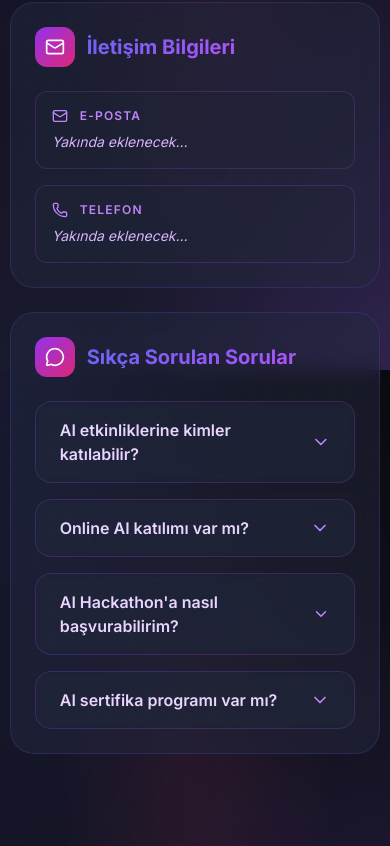
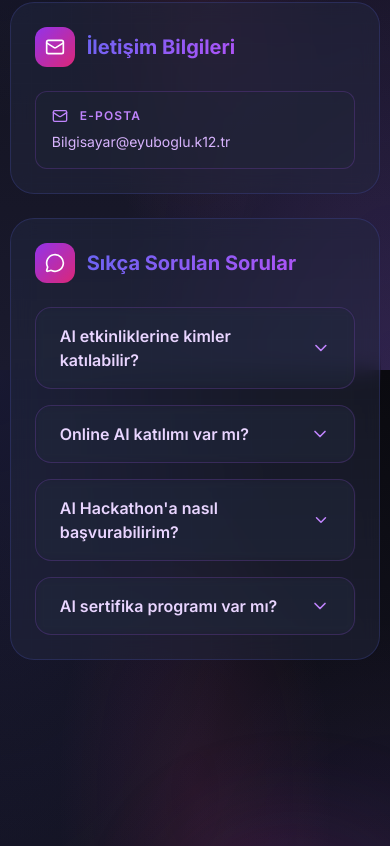
Before and after one commit to ufukpolatt/kodlamahaftasi, a Next.js app: page /contact in a window 390 px wide. Shown: the part 1318-2164 px from the top of the page. Built offline with nearby package versions, Linux system fonts and the light colour scheme.

Commit message:
Update contact email and remove phone number from contact page

```diff
--- a/src/app/contact/contact-client.tsx
+++ b/src/app/contact/contact-client.tsx
@@ -2,7 +2,7 @@
 
 import { useState } from "react";
 import { motion } from "framer-motion";
-import { Mail, Phone, MessageCircle, Send, CheckCircle, AlertCircle } from "lucide-react";
+import { Mail, MessageCircle, Send, CheckCircle, AlertCircle } from "lucide-react";
 
 import { siteConfig } from "@/lib/siteConfig";
 import { faqs } from "@/data/mockData";
@@ -235,20 +235,8 @@ export function ContactClient() {
                         E-posta
                       </p>
                     </div>
-                    <p className="block text-sm text-codeweek-purple-300 italic">
-                      Yakında eklenecek...
-                    </p>
-                  </div>
-
-                  <div className="p-4 rounded-xl bg-codeweek-muted/20 border border-codeweek-purple-500/20">
-                    <div className="flex items-center gap-3 mb-2">
-                      <Phone className="w-4 h-4 text-codeweek-purple-400" />
-                      <p className="text-xs font-semibold uppercase tracking-widest text-codeweek-purple-400">
-                        Telefon
-                      </p>
-                    </div>
-                    <p className="block text-sm text-codeweek-purple-300 italic">
-                      Yakında eklenecek...
+                    <p className="block text-sm text-codeweek-purple-300">
+                      {siteConfig.contact.email}
                     </p>
                   </div>
                 </div>
--- a/src/lib/siteConfig.ts
+++ b/src/lib/siteConfig.ts
@@ -5,7 +5,7 @@ export const siteConfig = {
   url: "https://kodlamahaftasi-ai.example.com",
   ogImage: "/og-ai.png",
   contact: {
-    email: "ufuk.polat@posta.eyuboglu.k12.tr",
+    email: "Bilgisayar@eyuboglu.k12.tr",
     phone: "+90 212 555 00 00",
   },
   socials: [
```
